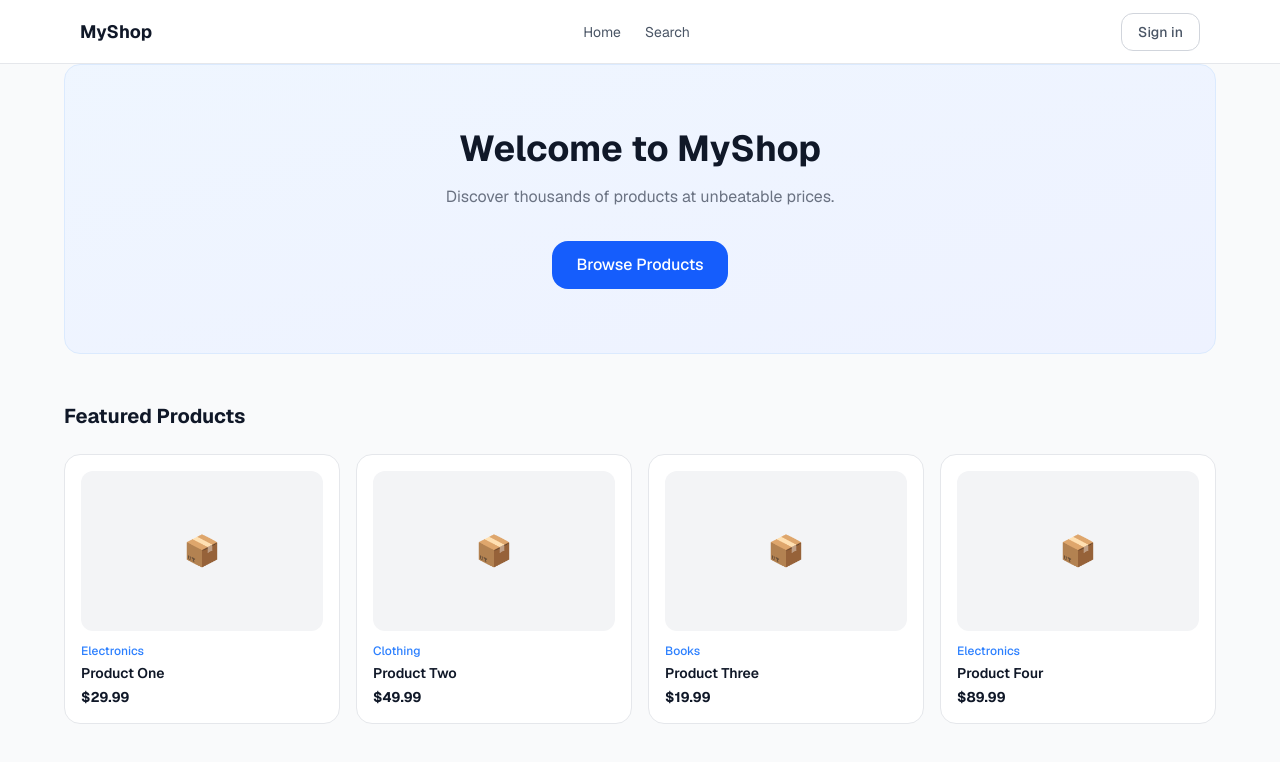
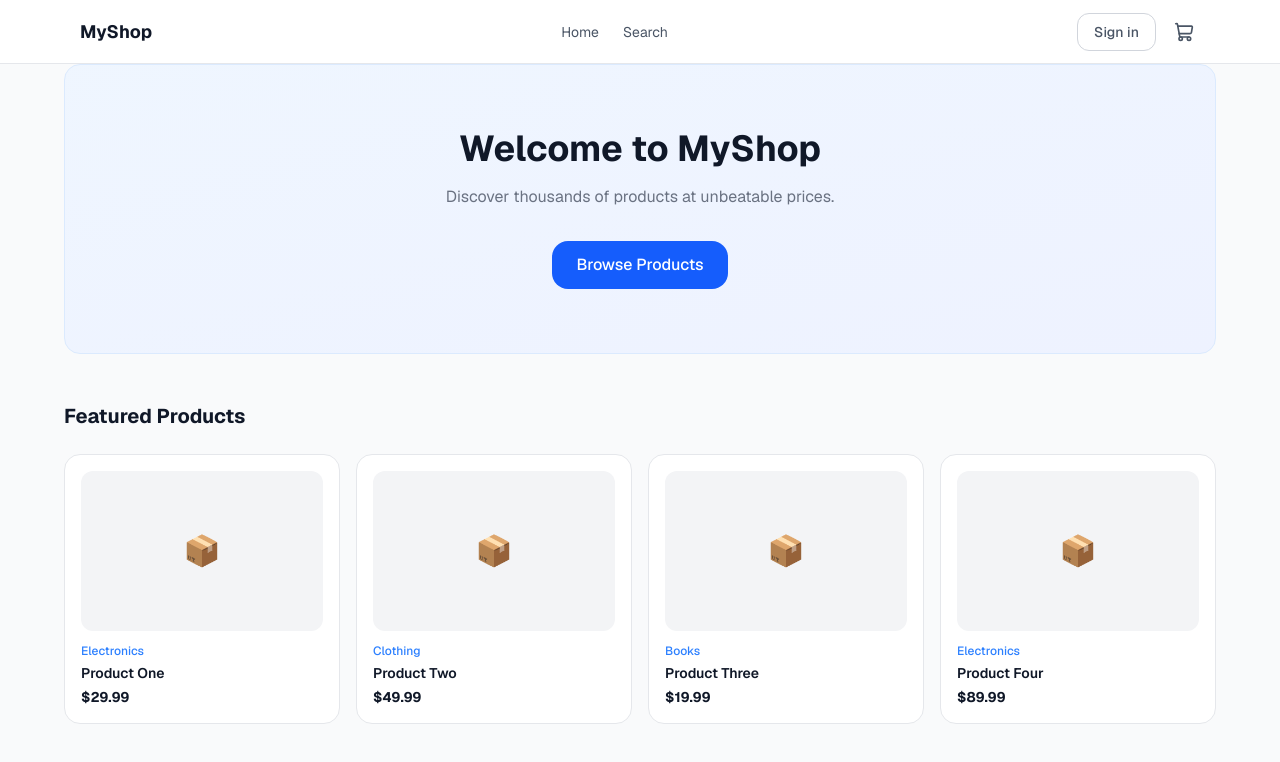
Before and after one commit to sujitroy7/Ctruh-assessment, a Next.js app in the folder client/: page / in a window 1280 px wide. Shown: the top 762 px of the page. Built offline with nearby package versions, Linux system fonts and the light colour scheme; no server answers.

Commit message:
Refactor Navbar component

```diff
--- a/client/components/layout/Navbar.tsx
+++ b/client/components/layout/Navbar.tsx
@@ -3,6 +3,30 @@
 import Link from "next/link";
 import { useSession, signOut } from "next-auth/react";
 import { useState } from "react";
+import { ShoppingCart } from "lucide-react";
+import clsx from "clsx";
+
+function NavItem({
+  href,
+  children,
+  className,
+}: {
+  href: string;
+  children: React.ReactNode;
+  className?: string;
+}) {
+  return (
+    <Link
+      href={href}
+      className={clsx(
+        "text-sm text-ink-soft hover:text-ink transition-colors",
+        className
+      )}
+    >
+      {children}
+    </Link>
+  );
+}
 
 export default function Navbar() {
   const { data: session, status } = useSession();
@@ -43,28 +67,31 @@ export default function Navbar() {
             <div className="flex items-center gap-3">
               {session.user.role === "customer" && (
                 <>
-                  <Link
-                    href="/my-orders"
-                    className="text-sm text-gray-600 hover:text-gray-900"
-                  >
-                    My Orders
-                  </Link>
-                  <Link
-                    href="/profile"
-                    className="text-sm text-gray-600 hover:text-gray-900"
-                  >
-                    Profile
-                  </Link>
+                  <NavItem href="/my-orders">My Orders</NavItem>
                 </>
               )}
 
               {session.user.role === "owner" && (
+                <>
                   <Link
                     href="/admin/dashboard"
                     className="text-sm text-gray-600 hover:text-gray-900"
                   >
                     Dashboard
                   </Link>
+                  <Link
+                    href="/admin/orders"
+                    className="text-sm text-gray-600 hover:text-gray-900"
+                  >
+                    Orders
+                  </Link>
+                  <Link
+                    href="/admin/products"
+                    className="text-sm text-gray-600 hover:text-gray-900"
+                  >
+                    Products
+                  </Link>
+                </>
               )}
 
               {/* Avatar + name */}
@@ -145,6 +172,17 @@ export default function Navbar() {
               </Link>
             </div>
           )}
+
+          {/* Cart — visible to guests and customers, hidden for owners */}
+          {!loading && (!session || session.user.role === "customer") && (
+            <Link
+              href="/cart"
+              aria-label="Cart"
+              className="p-1.5 text-gray-600 hover:text-gray-900 transition-colors"
+            >
+              <ShoppingCart className="w-5 h-5" />
+            </Link>
+          )}
         </div>
       </div>
 
```
Lines whose indentation alone changed are shown as unchanged.
